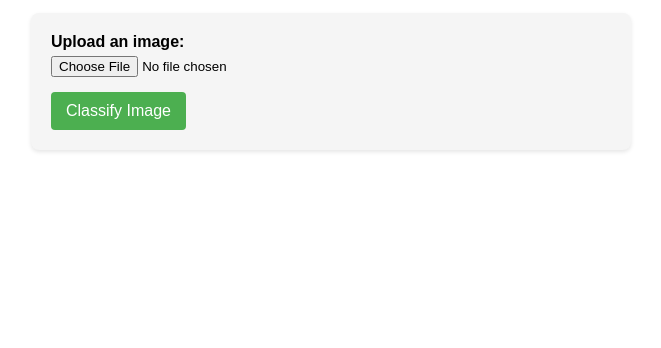
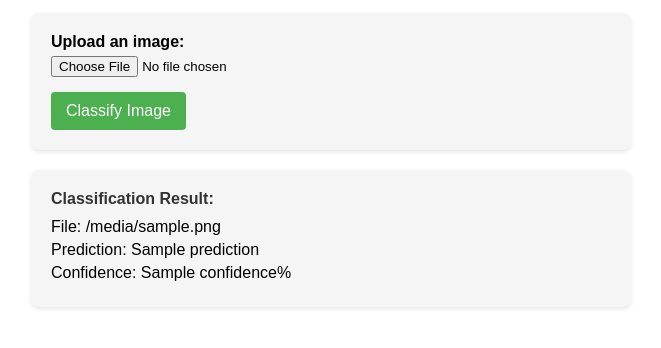
Before and after one commit to avidaldo/cifar-10-fastapi, a FastAPI app: template templates/form.html in a window 1280 px wide. Shown: the part 139-487 px from the top of the page, without its empty margins (309-970 px from the left). Run offline with FastAPI, Linux system fonts and the light colour scheme; the template is opened without the code that fills it: most values are stand-ins (such as "Sample title", 1, 10 or a date in 2020); parts of the project's set-up code (start-up, migrations or seed data) failed here and were passed over.

Commit message:
Autocommit

```diff
--- a/main.py
+++ b/main.py
@@ -1,6 +1,7 @@
 from fastapi import FastAPI, File, UploadFile, Request
 from fastapi.responses import HTMLResponse
 from fastapi.templating import Jinja2Templates
+from fastapi.staticfiles import StaticFiles
 import os
 import uvicorn
 
@@ -17,6 +18,9 @@ app = FastAPI(
 
 # Set up templates
 templates = Jinja2Templates(directory="templates")
+
+# Mount static files directory
+app.mount("/static", StaticFiles(directory="static"), name="static")
 
 # Load the model at startup
 MODEL_PATH = os.path.join("models", "cifar_net.pth")
@@ -37,7 +41,7 @@ async def get_form(request: Request):
 
 
 @app.post("/predict/")
-async def predict(file: UploadFile = File(...)):
+async def predict(request: Request, file: UploadFile = File(...)):
     """Process an uploaded image and return the prediction"""
     # Read the file contents
     contents = await file.read()
@@ -51,7 +55,8 @@ async def predict(file: UploadFile = File(...)):
     # Add filename to result
     result["filename"] = file.filename
 
-    return result
+    # Return the template with the result
+    return templates.TemplateResponse("form.html", {"request": request, "result": result})
 
 if __name__ == "__main__":
     # Start the FastAPI application
--- /dev/null
+++ b/static/css/style.css
@@ -0,0 +1,68 @@
+body {
+    font-family: Arial, sans-serif;
+    max-width: 600px;
+    margin: 0 auto;
+    padding: 20px;
+}
+
+h1 {
+    color: #333;
+    text-align: center;
+}
+
+form {
+    background-color: #f5f5f5;
+    padding: 20px;
+    border-radius: 8px;
+    box-shadow: 0 2px 4px rgba(0, 0, 0, 0.1);
+    margin-bottom: 20px;
+}
+
+.form-group {
+    margin-bottom: 15px;
+}
+
+label {
+    display: block;
+    margin-bottom: 5px;
+    font-weight: bold;
+}
+
+button {
+    background-color: #4CAF50;
+    color: white;
+    padding: 10px 15px;
+    border: none;
+    border-radius: 4px;
+    cursor: pointer;
+    font-size: 16px;
+}
+
+button:hover {
+    background-color: #45a049;
+}
+
+.result {
+    background-color: #f5f5f5;
+    padding: 20px;
+    border-radius: 8px;
+    box-shadow: 0 2px 4px rgba(0, 0, 0, 0.1);
+    margin-top: 20px;
+}
+
+.result-title {
+    font-weight: bold;
+    margin-bottom: 10px;
+    color: #333;
+}
+
+.result-item {
+    margin-bottom: 5px;
+}
+
+.image-preview {
+    max-width: 100%;
+    max-height: 200px;
+    margin-top: 10px;
+    border-radius: 4px;
+}
--- /dev/null
+++ b/static/js/script.js
@@ -0,0 +1,9 @@
+/**
+ * Function to preview the selected image before uploading
+ */
+function previewImage(event) {
+    const preview = document.getElementById('image-preview');
+    const previewContainer = document.getElementById('preview-container');
+    preview.src = URL.createObjectURL(event.target.files[0]);
+    previewContainer.style.display = 'block';
+}
--- a/templates/form.html
+++ b/templates/form.html
@@ -2,70 +2,13 @@
 <html>
 <head>
     <title>CIFAR-10 Image Classifier</title>
-    <style>
-        body {
-            font-family: Arial, sans-serif;
-            max-width: 600px;
-            margin: 0 auto;
-            padding: 20px;
-        }
-        h1 {
-            color: #333;
-            text-align: center;
-        }
-        form {
-            background-color: #f5f5f5;
-            padding: 20px;
-            border-radius: 8px;
-            box-shadow: 0 2px 4px rgba(0, 0, 0, 0.1);
-            margin-bottom: 20px;
-        }
-        .form-group {
-            margin-bottom: 15px;
-        }
-        label {
-            display: block;
-            margin-bottom: 5px;
-            font-weight: bold;
-        }
-        button {
-            background-color: #4CAF50;
-            color: white;
-            padding: 10px 15px;
-            border: none;
-            border-radius: 4px;
-            cursor: pointer;
-            font-size: 16px;
-        }
-        button:hover {
-            background-color: #45a049;
-        }
-        #result {
-            display: none;
-            background-color: #f5f5f5;
-            padding: 20px;
-            border-radius: 8px;
-            box-shadow: 0 2px 4px rgba(0, 0, 0, 0.1);
-        }
-        .result-title {
-            font-weight: bold;
-            margin-bottom: 10px;
-            color: #333;
-        }
-        .result-item {
-            margin-bottom: 5px;
-        }
-        .image-preview {
-            max-width: 100%;
-            max-height: 200px;
-            margin-top: 10px;
-            border-radius: 4px;
-        }
-    </style>
+    <link rel="stylesheet" href="/static/css/style.css">
 </head>
 <body>
     <h1>CIFAR-10 Image Classifier</h1>
     <p>Upload an image to classify it into one of the 10 CIFAR-10 classes: airplane, automobile, bird, cat, deer, dog, frog, horse, ship, or truck.</p>
+
+    <!--  Form to upload an image -->
 
     <form id="upload-form" action="/predict/" enctype="multipart/form-data" method="post">
         <div class="form-group">
@@ -79,40 +22,17 @@
         <button type="submit">Classify Image</button>
     </form>
 
-    <div id="result">
+    <!--  Result of the classification -->
+
+    {% if result %} <!-- If the result is not empty (the user has uploaded an image and clicked the button)-->
+    <div class="result">
         <div class="result-title">Classification Result:</div>
-        <div class="result-item">File: <span id="filename"></span></div>
-        <div class="result-item">Prediction: <span id="prediction"></span></div>
-        <div class="result-item">Confidence: <span id="confidence"></span>%</div>
+        <div class="result-item">File: {{ result.filename }}</div>
+        <div class="result-item">Prediction: {{ result.prediction }}</div>
+        <div class="result-item">Confidence: {{ result.confidence }}%</div>
     </div>
+    {% endif %}
 
-    <script>
-        // Function to preview the selected image
-        function previewImage(event) {
-            const preview = document.getElementById('image-preview');
-            const previewContainer = document.getElementById('preview-container');
-            preview.src = URL.createObjectURL(event.target.files[0]);
-            previewContainer.style.display = 'block';
-        }
-
-        // Handle form submission
-        document.getElementById('upload-form').addEventListener('submit', async function(e) {
-            e.preventDefault();
-
-            const formData = new FormData(this);
-            const response = await fetch('/predict/', {
-                method: 'POST',
-                body: formData
-            });
-
-            const result = await response.json();
-
-            // Display the results
-            document.getElementById('filename').textContent = result.filename;
-            document.getElementById('prediction').textContent = result.prediction;
-            document.getElementById('confidence').textContent = result.confidence;
-            document.getElementById('result').style.display = 'block';
-        });
-    </script>
+    <script src="/static/js/script.js"></script>
 </body>
 </html>
```
Also changed, not shown: README.md.
